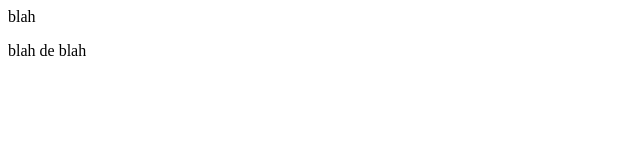
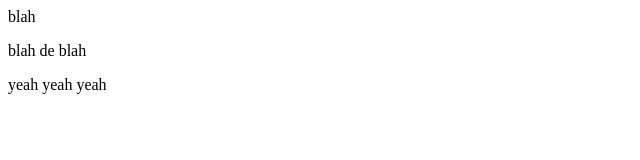
Before and after one commit to shanerunnels/shanerunnels.github.io, a plain HTML site: page index.html in a window 1280 px wide. Shown: the whole page, without its empty margins (0-640 px from the left). Drawn offline with Linux system fonts and the light colour scheme.

Commit message:
practice changes

```diff
--- a/index.html
+++ b/index.html
@@ -11,6 +11,7 @@
 <body>
     <header>blah</header>
     <p>blah de blah</p>
+    <p>yeah yeah yeah</p>
 </body>
 
 </html>
```
